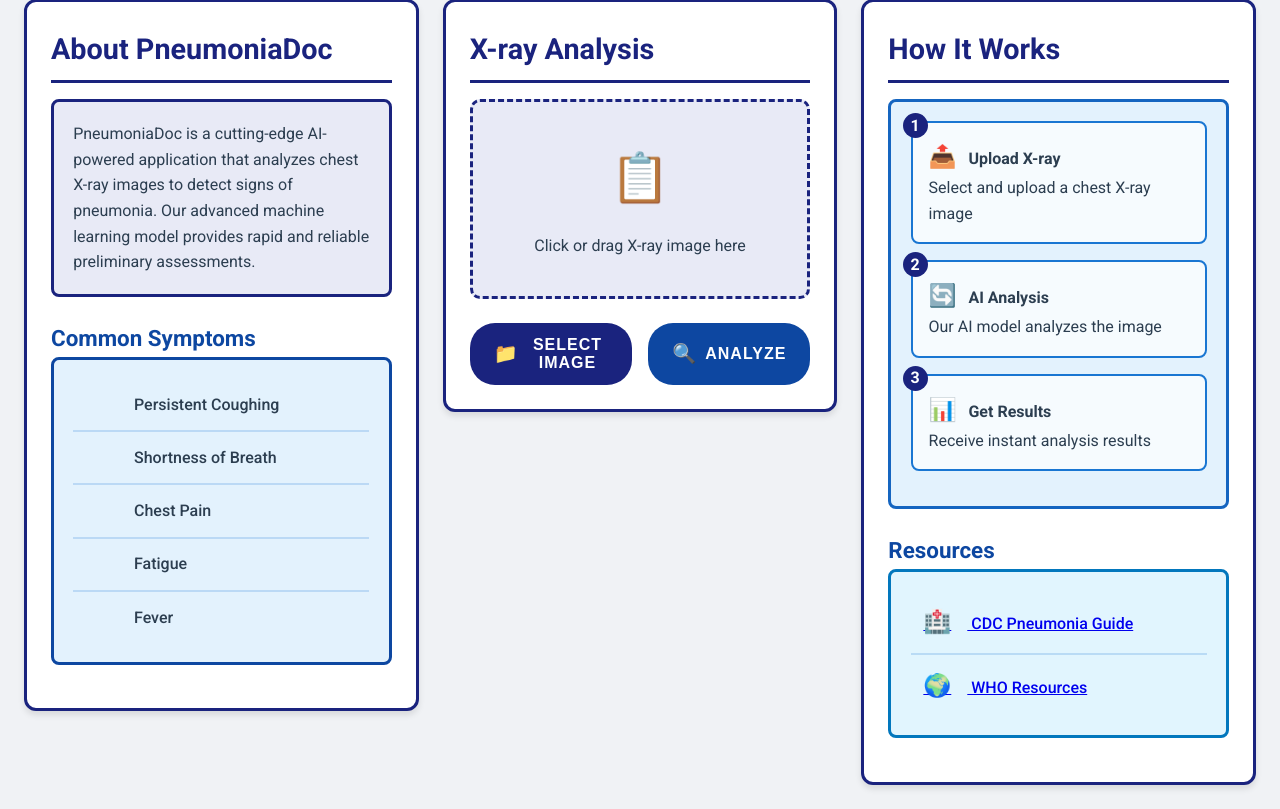
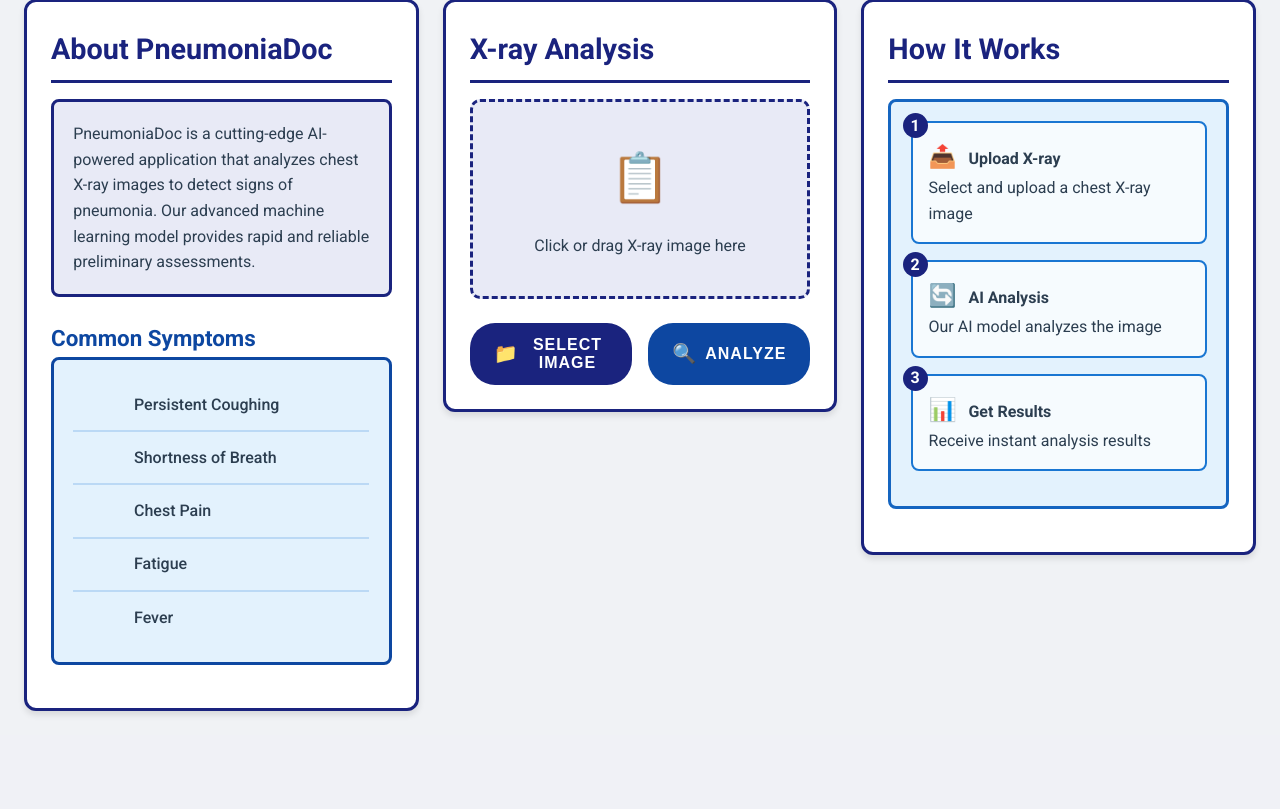
Before and after one commit to MohnishKJ/Pneumonia-Classifier, a Flask app: page / in a window 1280 px wide. Shown: the part 194-1003 px from the top of the page. After the commit the page ends 909 px from the top, so only its background shows below. Run offline with Flask 3, Linux system fonts and the light colour scheme.

Commit message:
Update index.html

```diff
--- a/templates/index.html
+++ b/templates/index.html
@@ -114,49 +114,6 @@
                     </ol>
                 </div>
 
-                <div class="section-header">
-                    <h3>Resources</h3>
-                </div>
-                <div class="content-box resources-box">
-                    <ul class="resources-list">
-                        <li>
-                            <a href="https://www.cdc.gov/pneumonia/index.html" target="_blank">
-                                <span class="resource-icon">🏥</span> CDC Pneumonia Guide
-                            </a>
-                        </li>
-                        <li>
-                            <a href="https://www.who.int/health-topics/pneumonia" target="_blank">
-                                <span class="resource-icon">🌍</span> WHO Resources
-                            </a>
-                        </li>
-                    </ul>
-                </div>
-            </section>
-        </div>
-    </main>
 
-    <script>
-        const fileInput = document.getElementById('file');
-        const selectImageBtn = document.querySelector('.select-image');
-        const previewImg = document.getElementById('previewImg');
-        const uploadText = document.querySelector('.upload-text');
-
-        selectImageBtn.addEventListener('click', () => {
-            fileInput.click();
-        });
-
-        fileInput.addEventListener('change', function() {
-            const file = this.files[0];
-            if (file) {
-                const reader = new FileReader();
-                reader.onload = function(event) {
-                    previewImg.src = event.target.result;
-                    previewImg.style.display = 'block';
-                    uploadText.style.display = 'none';
-                }
-                reader.readAsDataURL(file);
-            }
-        });
-    </script>
 </body>
 </html>
```
